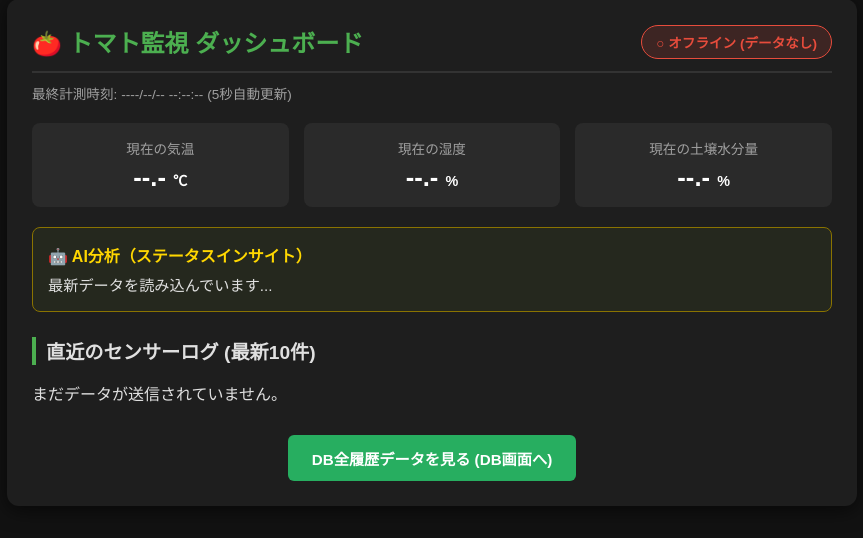
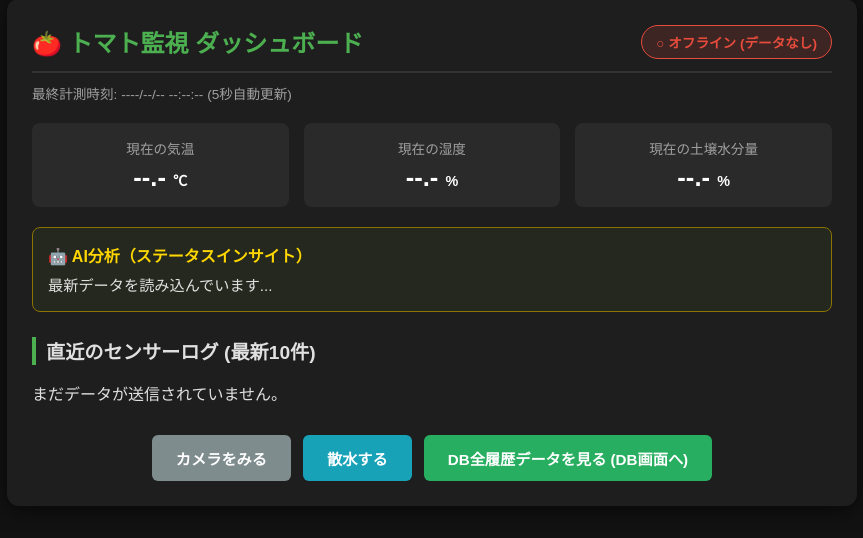
Before and after one commit to rebo6341/tomato-server, a Flask app: page / in a window 1280 px wide. Shown: the part 21-559 px from the top of the page, without its empty margins (208-1071 px from the left). Run offline with Flask 3, Linux system fonts and the light colour scheme; data that the repository does not hold is empty.

Commit message:
v26.08.05.1:カメラ・散水機能のページ追加とダッシュボードボタンの実装

```diff
--- a/app.py
+++ b/app.py
@@ -80,6 +80,14 @@ def index():
 def history():
     return render_template('history.html')
 
+@app.route('/camera')
+def camera():
+    return render_template('camera.html')
+
+@app.route('/watering')
+def watering():
+    return render_template('watering.html')
+
 if __name__ == '__main__':
     app.run(host='0.0.0.0', port=5000, debug=True)
 
--- a/static/style.css
+++ b/static/style.css
@@ -164,7 +164,10 @@ h2 {
 
 /* ボタン */
 .footer-action {
-    text-align: center;
+    display: flex;
+    gap: 12px;
+    justify-content: center;
+    flex-wrap: wrap;
     margin-top: 30px;
 }
 .btn {
@@ -176,8 +179,10 @@ h2 {
     cursor: pointer;
     border: none;
     font-size: 0.95rem;
+    transition: opacity 0.2s;
 }
 .btn-success { background-color: #27ae60; color: white; }
 .btn-primary { background-color: #2980b9; color: white; }
 .btn-secondary { background-color: #7f8c8d; color: white; }
+.btn-info { background-color: #17a2b8; color: white; }
 .btn:hover { opacity: 0.85; }
--- a/templates/index.html
+++ b/templates/index.html
@@ -52,6 +52,8 @@
 
         <!-- 6. 最下部：DB全履歴画面へのボタン -->
         <div class="footer-action">
+            <a href="/camera" class="btn btn-secondary">カメラをみる</a>
+            <a href="/watering" class="btn btn-info">散水する</a>
             <a href="/history" class="btn btn-success">DB全履歴データを見る (DB画面へ)</a>
         </div>
     </div>
```
Also changed, not shown: templates/camera.html (added, +15 -0 lines), templates/watering.html (added, +15 -0 lines), 2 other files.
